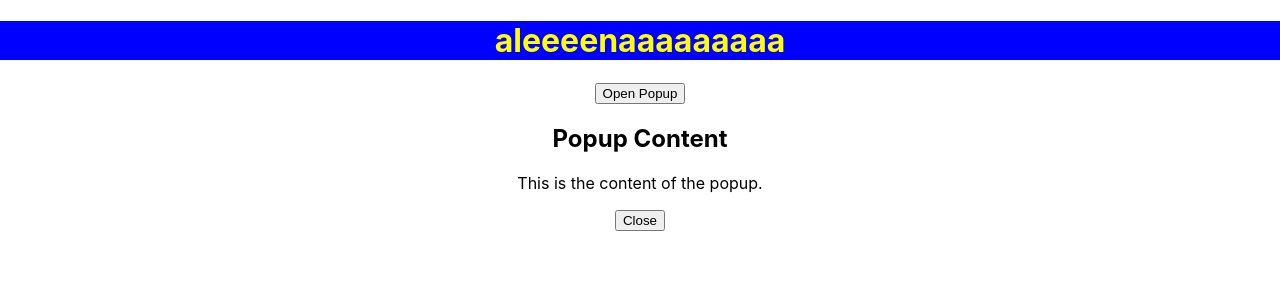
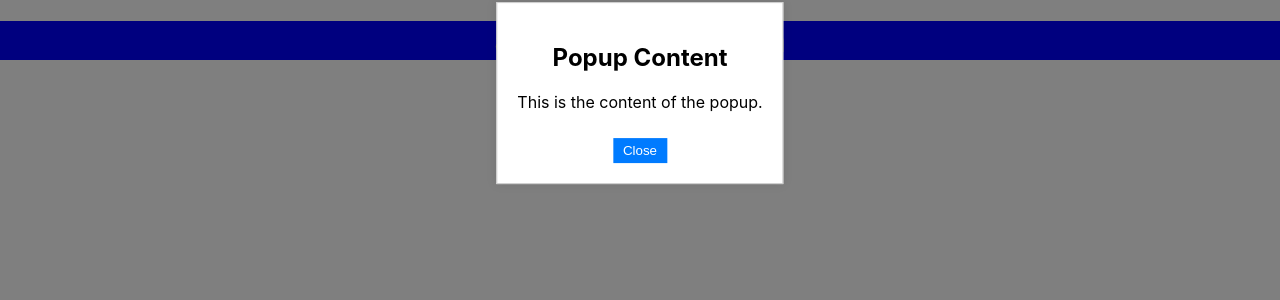
Before and after one commit to shahirneopraxis/Test, a React (Create React App) app: page / in a window 1280 px wide. Both pictures are taken after a click on the button "Open Popup". Shown: the top 300 px of the page. Built offline with nearby package versions, Linux system fonts and the light colour scheme.

Commit message:
commit 6

```diff
--- a/package.json
+++ b/package.json
@@ -40,6 +40,7 @@
     "@babel/plugin-transform-react-jsx": "^7.24.7",
     "@babel/plugin-transform-react-jsx-self": "^7.24.7",
     "@babel/preset-env": "^7.24.7",
+    "@babel/preset-react": "^7.24.7",
     "babel-loader": "^9.1.3",
     "css-loader": "^7.1.2",
     "style-loader": "^4.0.0",
--- a/src/components/dic-popup/Popup.js
+++ b/src/components/dic-popup/Popup.js
@@ -1,27 +1,71 @@
 import React, { useState } from 'react';
 
 const Popup = () => {
-  const [isOpen, setIsOpen] = useState(false);  // State to manage popup visibility
+  const [isOpen, setIsOpen] = useState(false);
 
   const togglePopup = () => {
-    setIsOpen(!isOpen);  // Toggles the isOpen state
-  }
+    setIsOpen(!isOpen);
+  };
+
+  const popupContainerStyle = {
+    position: 'relative',
+    margin: '20px',
+  };
+
+  const popupStyle = {
+    position: 'absolute',
+    top: '50%',
+    left: '50%',
+    transform: 'translate(-50%, -50%)',
+    backgroundColor: 'white',
+    border: '1px solid #ccc',
+    padding: '20px',
+    boxShadow: '0 0 10px rgba(0, 0, 0, 0.1)',
+    zIndex: 1000,
+    display: isOpen ? 'block' : 'none', // Toggle display based on isOpen state
+  };
+
+  const popupContentStyle = {
+    textAlign: 'center',
+  };
+
+  const closeButtonStyle = {
+    marginTop: '10px',
+    padding: '5px 10px',
+    backgroundColor: '#007bff',
+    color: 'white',
+    border: 'none',
+    cursor: 'pointer',
+  };
+
+  const overlayStyle = {
+    display: isOpen ? 'block' : 'none',
+    position: 'fixed',
+    top: 0,
+    bottom: 0,
+    left: 0,
+    right: 0,
+    backgroundColor: 'rgba(0, 0, 0, 0.5)',
+    zIndex: 999,
+  };
 
   return (
-    <div className="popup-container">
-      <button onClick={togglePopup}>Open Popup</button>
+    <div>
+      <div className="popup-container" style={popupContainerStyle}>
+        <button onClick={togglePopup}>Open Popup</button>
 
-      {isOpen && (
-        <div className="popup">
-          <div className="popup-content">
+        <div className="popup" style={popupStyle}>
+          <div className="popup-content" style={popupContentStyle}>
             <h2>Popup Content</h2>
             <p>This is the content of the popup.</p>
-            <button onClick={togglePopup}>Close</button>
+            <button onClick={togglePopup} style={closeButtonStyle}>Close</button>
           </div>
         </div>
-      )}
+      </div>
+
+      <div className="overlay" style={overlayStyle}></div>
     </div>
   );
-}
+};
 
 export default Popup;
```
Also changed, not shown: 3 other files (tests, documents, lock files or other folders).
